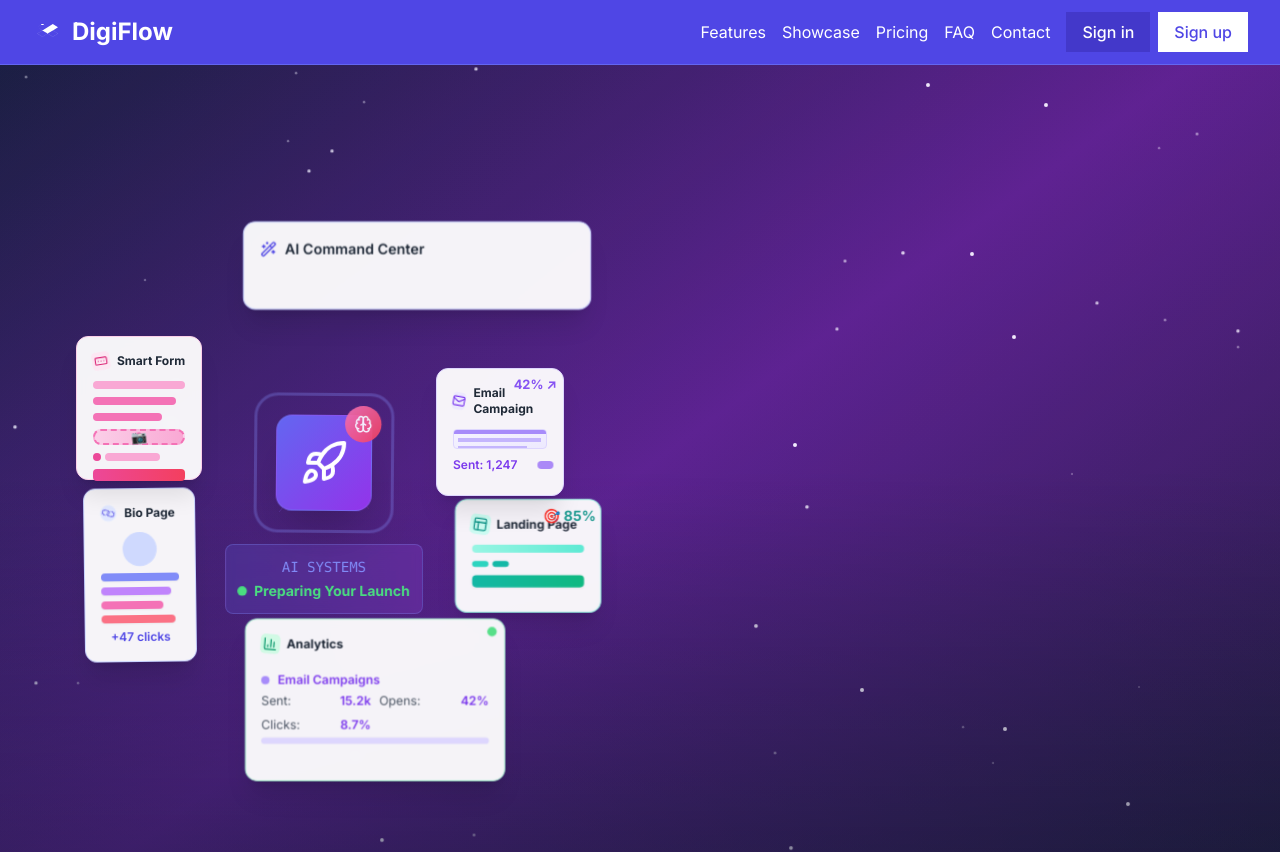
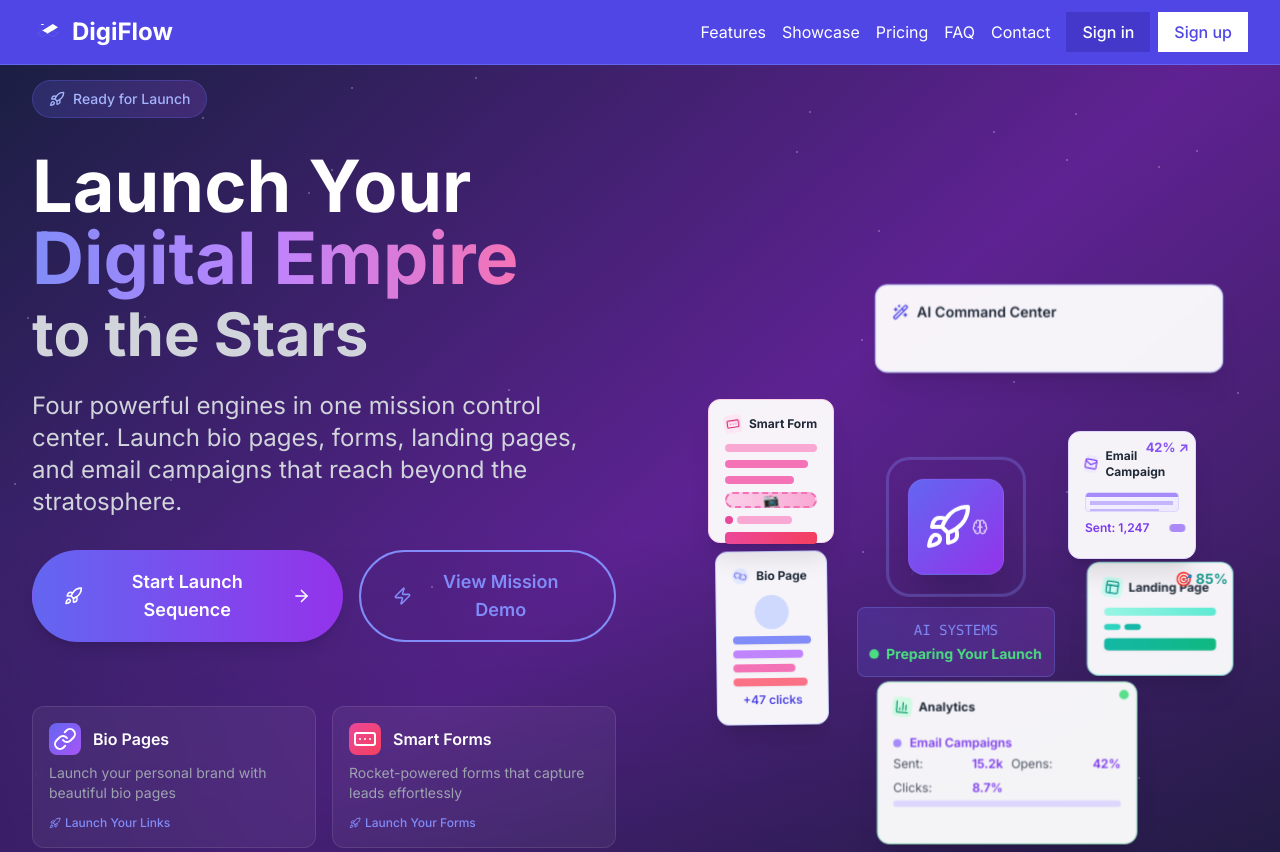
Before and after one commit to ProjectConnectSSA/connect, a Next.js app: page / in a window 1280 px wide. Shown: the top 852 px of the page. Built offline with nearby package versions, Linux system fonts and the light colour scheme; what @radix-ui/themes would draw is missing.

Commit message:
hero left section update

```diff
--- a/components/website/HeroSection.tsx
+++ b/components/website/HeroSection.tsx
@@ -57,9 +57,9 @@ const HeroSection = () => {
               scale: [0.5, 1, 0.5],
             }}
             transition={{
-              duration: Math.random() * 3 + 2,
+              duration: 7,
               repeat: Infinity,
-              delay: Math.random() * 2,
+              times: [0, 0.21, 0.35, 0.42, 0.5, 0.64, 0.78, 0.92, 0.96, 0.98, 1, 1],
             }}
           />
         ))}
@@ -71,6 +71,118 @@ const HeroSection = () => {
 
       <div className="max-w-7xl mx-auto px-4 sm:px-6 lg:px-8 pt-20 pb-16 relative">
         <div className="grid lg:grid-cols-2 gap-12 items-center min-h-screen">
+          {/* Left side - Hero content */}
+          <motion.div
+            initial={{ opacity: 0, x: -50 }}
+            animate={{ opacity: 1, x: 0 }}
+            transition={{ duration: 0.8 }}
+            className="space-y-8">
+            {/* Logo and badge */}
+            <motion.div
+              initial={{ opacity: 0, y: 20 }}
+              animate={{ opacity: 1, y: 0 }}
+              transition={{ delay: 0.2 }}
+              className="space-y-6">
+              <div className="flex items-center gap-3">
+                <motion.div
+                  initial={{ opacity: 0, scale: 0.8 }}
+                  animate={{ opacity: 1, scale: 1 }}
+                  transition={{ delay: 0.4 }}
+                  className="px-4 py-2 bg-gradient-to-r from-indigo-500/20 to-purple-500/20 rounded-full border border-indigo-500/30">
+                  <span className="text-indigo-300 text-sm font-medium flex items-center gap-2">
+                    <Rocket className="w-4 h-4" />
+                    Ready for Launch
+                  </span>
+                </motion.div>
+              </div>
+            </motion.div>
+
+            {/* Main heading */}
+            <motion.div
+              initial={{ opacity: 0, y: 30 }}
+              animate={{ opacity: 1, y: 0 }}
+              transition={{ delay: 0.3 }}
+              className="space-y-6">
+              <h1 className="text-5xl md:text-6xl lg:text-7xl font-bold text-white leading-tight">
+                Launch Your
+                <br />
+                <span className="bg-gradient-to-r from-indigo-400 via-purple-400 to-pink-400 text-transparent bg-clip-text">Digital Empire</span>
+                <br />
+                <span className="text-4xl md:text-5xl lg:text-6xl text-gray-300">to the Stars</span>
+              </h1>
+
+              <p className="text-xl md:text-2xl text-gray-300 leading-relaxed max-w-2xl">
+                Four powerful engines in one mission control center. Launch bio pages, forms, landing pages, and email campaigns that reach beyond the
+                stratosphere.
+              </p>
+            </motion.div>
+
+            {/* CTA Buttons */}
+            <motion.div
+              initial={{ opacity: 0, y: 20 }}
+              animate={{ opacity: 1, y: 0 }}
+              transition={{ delay: 0.5 }}
+              className="flex flex-col sm:flex-row gap-4">
+              <motion.button
+                whileHover={{ scale: 1.05, boxShadow: "0 20px 40px rgba(99, 102, 241, 0.4)" }}
+                whileTap={{ scale: 0.95 }}
+                className="group relative px-8 py-4 rounded-full font-semibold text-lg overflow-hidden bg-gradient-to-r from-indigo-500 to-purple-600 text-white shadow-lg">
+                <motion.div
+                  className="absolute inset-0 bg-gradient-to-r from-indigo-400 to-purple-500"
+                  initial={{ x: "-100%" }}
+                  whileHover={{ x: "0%" }}
+                  transition={{ duration: 0.3 }}
+                />
+                <span className="relative inline-flex items-center gap-2">
+                  <Rocket className="w-5 h-5" />
+                  Start Launch Sequence
+                  <ArrowRight className="w-5 h-5 group-hover:translate-x-1 transition-transform" />
+                </span>
+              </motion.button>
+
+              <motion.button
+                whileHover={{ scale: 1.05 }}
+                whileTap={{ scale: 0.95 }}
+                className="group px-8 py-4 rounded-full font-semibold text-lg border-2 border-indigo-400 text-indigo-400 hover:bg-indigo-400/10 transition-all">
+                <span className="inline-flex items-center gap-2">
+                  <Zap className="w-5 h-5" />
+                  View Mission Demo
+                </span>
+              </motion.button>
+            </motion.div>
+
+            {/* Feature launch buttons */}
+            <motion.div
+              initial={{ opacity: 0 }}
+              animate={{ opacity: 1 }}
+              transition={{ delay: 0.7 }}
+              className="grid grid-cols-2 gap-4 pt-8">
+              {features.map((feature, index) => (
+                <motion.div
+                  key={feature.title}
+                  initial={{ opacity: 0, y: 20 }}
+                  animate={{ opacity: 1, y: 0 }}
+                  transition={{ delay: feature.delay }}
+                  whileHover={{ scale: 1.02 }}
+                  className="group p-4 rounded-xl bg-white/5 backdrop-blur-sm border border-white/10 hover:border-indigo-400/50 transition-all cursor-pointer">
+                  <div className="flex items-center gap-3 mb-2">
+                    <div
+                      className={`w-8 h-8 ${feature.color} text-white rounded-lg flex items-center justify-center group-hover:scale-110 transition-transform`}>
+                      {feature.icon}
+                    </div>
+                    <h3 className="text-white font-semibold">{feature.title}</h3>
+                  </div>
+
+                  <p className="text-gray-400 text-sm mb-3">{feature.description}</p>
+
+                  <div className="text-indigo-400 text-xs font-medium flex items-center gap-1 group-hover:gap-2 transition-all">
+                    <Rocket className="w-3 h-3" />
+                    {feature.launchText}
+                  </div>
+                </motion.div>
+              ))}
+            </motion.div>
+          </motion.div>
           {/* Left side - Hero content */}
 
           {/* Right side - AI-Powered Service Demonstrations */}
@@ -92,9 +204,9 @@ const HeroSection = () => {
                     rotate: [0, 1, -1, 0],
                   }}
                   transition={{
-                    duration: 3,
+                    duration: 7,
                     repeat: Infinity,
-                    ease: "easeInOut",
+                    times: [0, 0.42, 0.48, 0.53, 0.57, 0.61, 0.71, 0.82, 0.85, 0.89, 1, 1],
                   }}
                   className="relative">
                   {/* Main Rocket Container */}
@@ -108,10 +220,10 @@ const HeroSection = () => {
                         opacity: [0.7, 1, 0.7],
                       }}
                       transition={{
-                        duration: 2,
+                        duration: 7,
                         repeat: Infinity,
-                      }}
-                      className="absolute -top-2 -right-2 w-8 h-8 bg-gradient-to-br from-pink-400 to-rose-500 rounded-full flex items-center justify-center">
+                        times: [0, 0.82, 0.85, 0.89, 0.92, 0.95, 0.97, 1, 1, 1, 1, 1],
+                      }}>
                       <Brain className="w-4 h-4 text-white" />
                     </motion.div>
 
@@ -173,9 +285,9 @@ const HeroSection = () => {
                             width: ["0ch", "35ch", "35ch", "0ch"],
                           }}
                           transition={{
-                            duration: 15,
+                            duration: 7,
                             repeat: Infinity,
-                            times: [0, 0.15, 0.25, 0.35],
+                            times: [0, 0.21, 0.35, 0.42],
                             ease: "easeInOut",
                           }}
                           className="inline-block overflow-hidden whitespace-nowrap border-r-2 border-indigo-500">
@@ -198,9 +310,9 @@ const HeroSection = () => {
                             width: ["0ch", "0ch", "32ch", "32ch", "0ch"],
                           }}
                           transition={{
-                            duration: 15,
+                            duration: 7,
                             repeat: Infinity,
-                            times: [0, 0.5, 0.65, 0.75, 0.85],
+                            times: [0, 0.57, 0.71, 0.82, 0.89],
                             ease: "easeInOut",
                           }}
                           className="inline-block overflow-hidden whitespace-nowrap border-r-2 border-indigo-500">
@@ -223,9 +335,9 @@ const HeroSection = () => {
                             width: ["0ch", "0ch", "38ch", "38ch"],
                           }}
                           transition={{
-                            duration: 15,
+                            duration: 7,
                             repeat: Infinity,
-                            times: [0, 0.85, 1, 1],
+                            times: [0, 0.92, 1, 1],
                             ease: "easeInOut",
                           }}
                           className="inline-block overflow-hidden whitespace-nowrap border-r-2 border-indigo-500">
```
